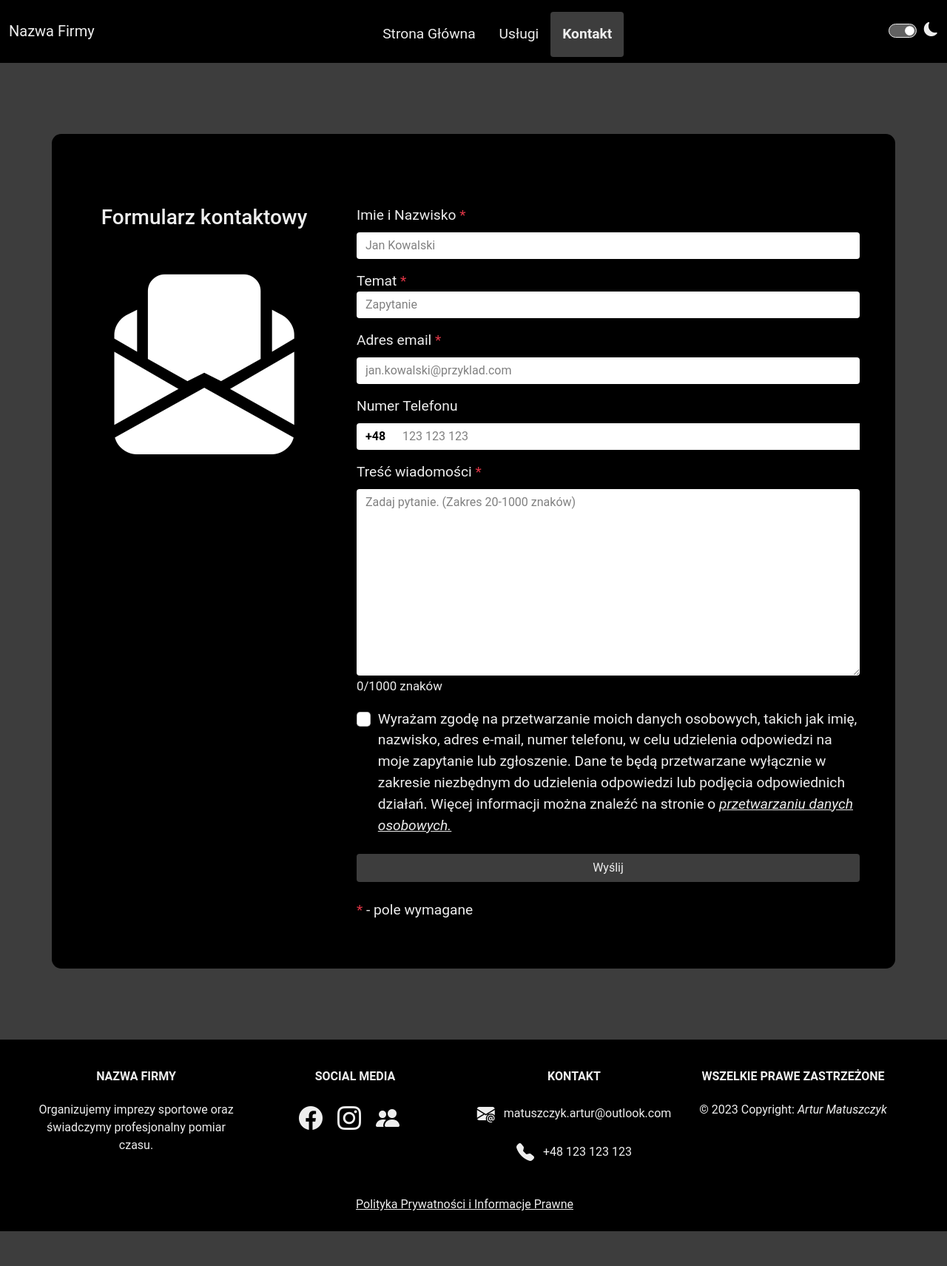
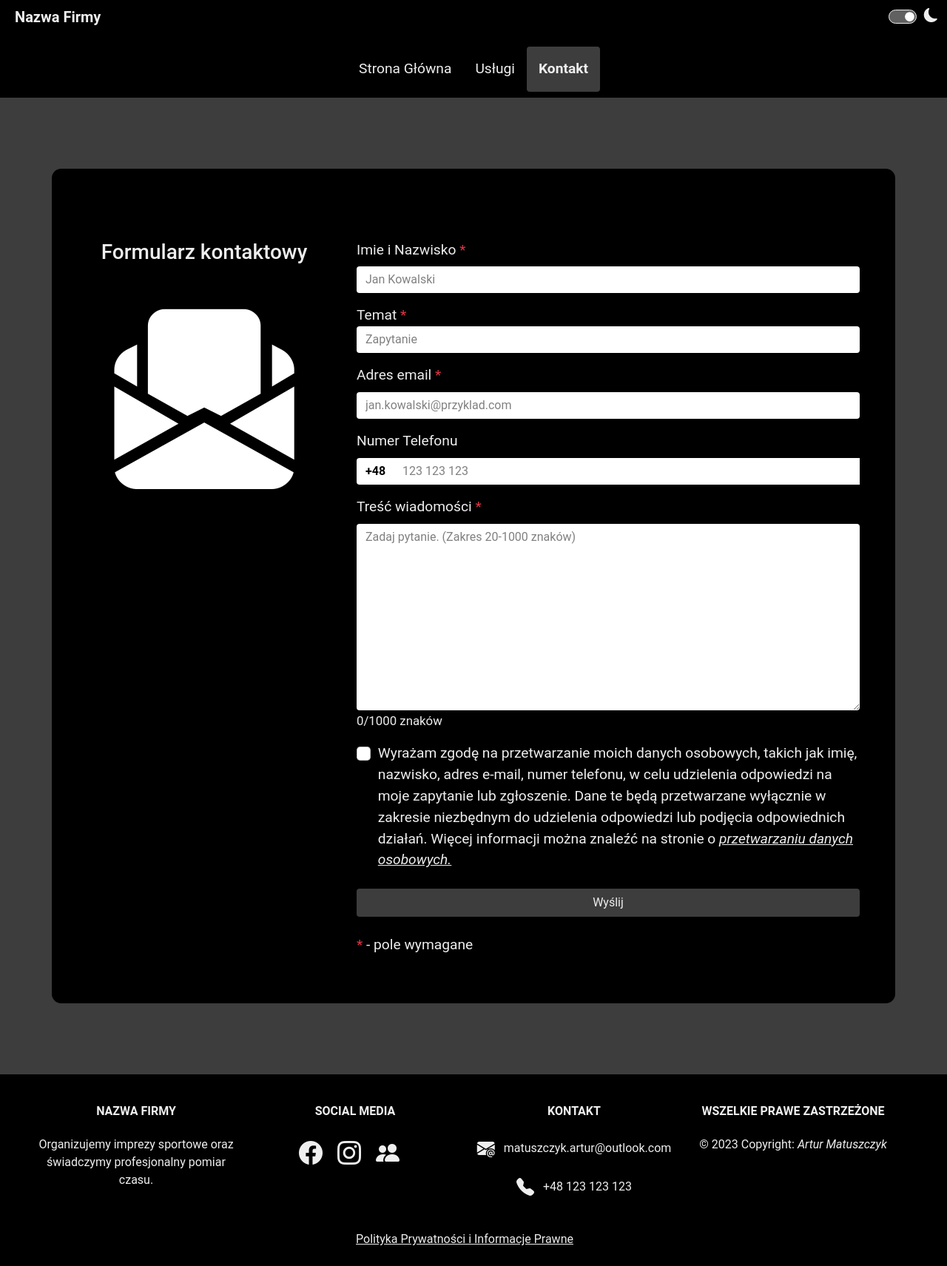
Before and after one commit to Kiriar21/EventResultsWeb, a plain HTML site: page kontakt.html in a window 1280 px wide. Shown: the whole page at 74% size. Before the commit the page ends 1664 px from the top, so only its background shows below. Drawn offline with nearby package versions, Linux system fonts and the light colour scheme.

Commit message:
Update section on webistr
Adding header, updating footer.

```diff
--- a/css/style.css
+++ b/css/style.css
@@ -146,7 +146,7 @@ a:hover{
 .footerBasic {
     font-size: 1rem;
 }
-.footerBasic .row{
+.footerBasic .row, header{
     width:100% !important;
 }
 .selectable {
--- a/kontakt.html
+++ b/kontakt.html
@@ -16,19 +16,53 @@
     <script>
         document.addEventListener('DOMContentLoaded', () => {
             document.getElementById('formContant').style.display = '';
+            document.getElementById('themeSwitchID').style.display = 'flex';
         });
     </script>
 
 </head>
 <body data-theme="dark" class="d-flex flex-column">
+
+    <header class="container" style="background-color:var(--navbar-color);min-width:100%; max-width:100%;">
+
+        <div class="row">
+
+            <div class="col py-2 mx-0 mx-lg-2">
+
+                <a class="navbar-brand" style="color:var(--txt-color);" href="index.html"><strong>Nazwa Firmy</strong></a>
+
+            </div>
+
+            <div class="col py-2 d-flex justify-content-end">
+
+                <div class="theme-switcher" id="themeSwitchID" style="display:none;">
+
+                    <div class="form-check form-switch">
+
+                        <input type="checkbox" class="form-check-input changeMode" checked id="switchMode">
+
+                        <label for="switchMode">
+                            <i class="bi bi-sun-fill"></i>
+                            <i class="bi bi-moon-fill"></i>
+                        </label>
+
+                    </div>
+
+                </div>
+
+            </div>
+
+        </div>
+
+    </header>
+
     <nav class="navbar navbar-expand-lg navbar-light">
+
         <div class="container-fluid">
 
             <button class="navbar-toggler" style="background-color:var(--bg-color);" type="button" data-bs-toggle="collapse" data-bs-target="#navbarToggler" aria-controls="navbarToggler" aria-expanded="false" aria-label="Toggle navigation">
                 <span class="navbar-toggler-icon"></span>
             </button>
-
-            <a class="navbar-brand" style="color:var(--txt-color);" href="index.html">Nazwa Firmy</a>
 
             <div class="collapse navbar-collapse justify-content-md-center" id="navbarToggler">
 
@@ -46,20 +80,6 @@
                     </li>
 
                 </ul>
-
-            </div>
-            <div class="theme-switcher ml-auto">
-
-                <div class="col form-check form-switch">
-
-                    <input type="checkbox" class="form-check-input changeMode" checked id="switchMode">
-
-                    <label for="switchMode">
-                        <i class="bi bi-sun-fill"></i>
-                        <i class="bi bi-moon-fill"></i>
-                    </label>
-
-                </div>
 
             </div>
 
@@ -90,7 +110,10 @@
 
     </nav>
 
-    <div class="container px-5 py-5"></div>
+    <aside>
+        <div class="container p-5"></div>
+    </aside>
+
     <main class="flex-grow-1">
 
         <!--Przesłanie wiadomości na serwer pośredni (+ walidacja) i dopiero na maila.-->
@@ -211,9 +234,11 @@
 
     </main>
 
-    <div class="container px-5 py-5"></div>
+    <aside>
+        <div class="container p-5"></div>
+    </aside>
 
-    <div class="footer text-center r-bottom footerBasic" style="width:100%;">
+    <footer class="footer text-center r-bottom footerBasic" style="width:100%;">
 
         <div class="row pt-4 px-5">
 
@@ -244,6 +269,9 @@
                 <p class="h6 text-uppercase fw-bold mb-4">
                     Kontakt
                 </p>
+
+                <address>
+
                     <p>
                         <i class="bi bi-envelope-at-fill align-middle me-2" style="font-size: 1.5rem;text-decoration:none;"></i> matuszczyk.artur@outlook.com
                     </p>
@@ -251,6 +279,8 @@
                     <p>
                         <i class="bi bi-telephone-fill align-middle me-2" style="font-size: 1.5rem;text-decoration:none;"></i> +48 123 123 123
                     </p>
+
+                </address>
 
             </div>
 
@@ -275,7 +305,7 @@
 
         </div>
 
-    </div>
+    </footer>
     <script src="scripts/theme.js" defer></script>
 
 </body>
```
Also changed, not shown: biegx.html (+51 -18 lines), index.html (+53 -19 lines), informacje.html (+49 -20 lines), uslugi.html (+59 -31 lines), src/mailicon.png (deleted). Lines whose indentation alone changed are shown as unchanged.
